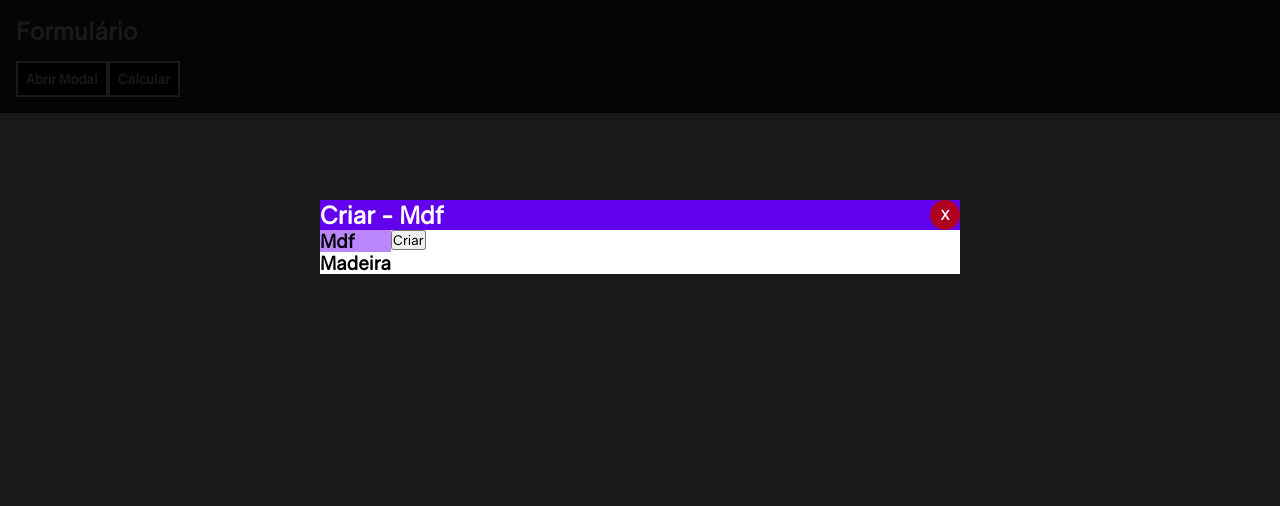
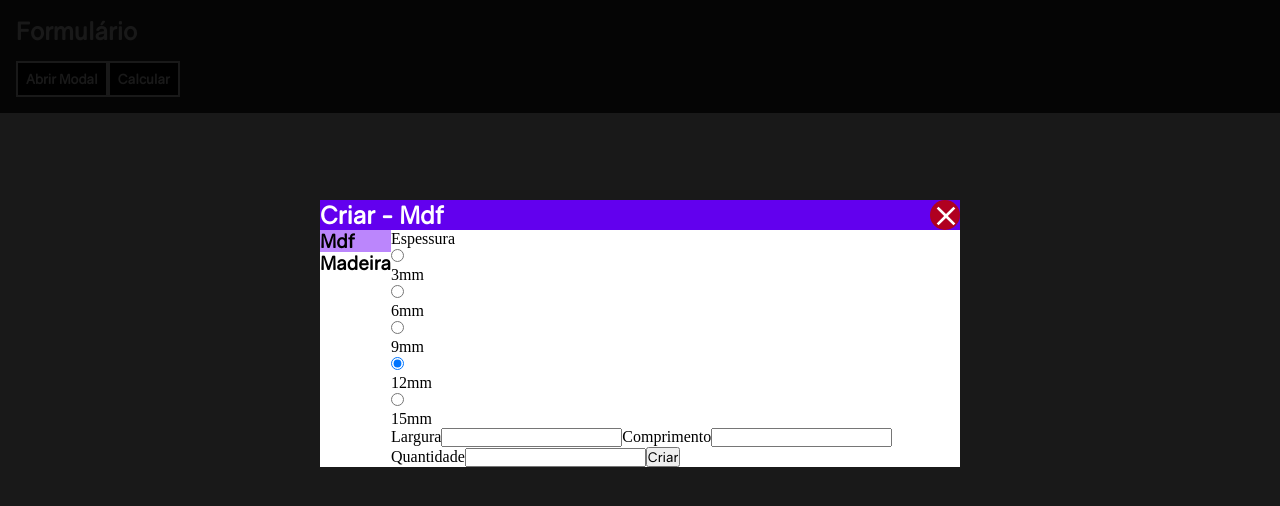
Before and after one commit to BrunoBecoski/marcenaria, a React app: page / in a window 1280 px wide. Both pictures are taken after a click on the button "Abrir Modal". Built offline with nearby package versions, Linux system fonts and the light colour scheme.

Commit message:
Create InputRadio

```diff
--- a/package.json
+++ b/package.json
@@ -13,6 +13,7 @@
     "next": "12",
     "react": "^17.0.2",
     "react-dom": "^17.0.2",
+    "react-icons": "^4.3.1",
     "styled-components": "^5.3.0"
   },
   "devDependencies": {
--- /dev/null
+++ b/src/components/InputRadio/index.tsx
@@ -0,0 +1,30 @@
+import React from "react";
+import { Field, Radio, Label } from "./styles";
+
+type InputRadioProps =  {
+	name: string;
+  value: string;
+  setThickness: (value: string) => void
+}  &  React.InputHTMLAttributes<HTMLInputElement>
+
+export function InputRadio({ value, setThickness, ...props}: InputRadioProps) {
+  return(
+    <Field>
+      <Radio>
+        <input
+          id={value}
+          value={value}
+          type="radio"
+          {...props}
+          onChange={(event) => setThickness(event.target.value)}
+        />
+        <div className="background">
+          <div className="outer-circle"></div>
+          <div className="inner-circle"></div>
+        </div>
+        <div className="ripple"></div>
+       </Radio>
+      <Label htmlFor={value}>{value}</Label>
+    </Field>
+  );
+}
--- /dev/null
+++ b/src/components/InputRadio/styles.ts
@@ -0,0 +1,7 @@
+import styled from 'styled-components';
+
+export const Field = styled.div``;
+
+export const Radio = styled.div``;
+
+export const Label = styled.label``;
--- a/src/components/ModalCreateInputBox/index.tsx
+++ b/src/components/ModalCreateInputBox/index.tsx
@@ -1,17 +1,24 @@
-import { useState } from 'react';
+import { useEffect, useState } from 'react';
+import { MdClose } from 'react-icons/md';
+
 import { Container, Header,  Main, NavBar, Content, Background } from './styles';
+import { InputRadio } from '../InputRadio';
 
 type ModalCreateInputBoxProps = {
   onClose: () => void;
 }
 
 export function ModalCreateInputBox({ onClose }: ModalCreateInputBoxProps) {
-
-  const [selectType, setSelectType] = useState('mdf')
+  const [selectType, setSelectType] = useState('mdf');
+  const [thickness, setThickness] = useState('12mm');
 
   function handleCreate() {
     console.log('submit');
- }
+  }
+
+  useEffect(() => {
+    console.log(thickness)
+  }, [thickness])
 
   return (
     <Background>
@@ -19,7 +26,9 @@ export function ModalCreateInputBox({ onClose }: ModalCreateInputBoxProps) {
       <Container>
         <Header>
           <h2>Criar - Mdf</h2>
-          <button onClick={onClose}>X</button>
+          <button onClick={onClose}>
+            <MdClose size='2rem'/>
+          </button>
         </Header>
 
         <Main>
@@ -31,6 +40,57 @@ export function ModalCreateInputBox({ onClose }: ModalCreateInputBoxProps) {
 
           <Content>
             <form onSubmit={handleCreate}>
+              <div>
+                Espessura
+                <InputRadio
+                  value="3mm"
+                  name="thickness"
+                  setThickness={setThickness}
+                />
+
+                <InputRadio
+                  value="6mm"
+                  name="thickness"
+                  setThickness={setThickness}
+                />
+
+                <InputRadio
+                  value="9mm"
+                  name="thickness"
+                  setThickness={setThickness}
+                />
+
+                <InputRadio
+                  value="12mm"
+                  name="thickness"
+                  defaultChecked
+                  setThickness={setThickness}
+                />
+
+                <InputRadio
+                  value="15mm"
+                  name="thickness"
+                  setThickness={setThickness}
+                />
+              </div>
+
+              <div>
+                <label>
+                  Largura
+                  <input />
+                </label>
+
+                <label>
+                  Comprimento
+                  <input />
+                </label>
+              </div>
+
+              <label>
+                Quantidade
+                <input />
+              </label>
+
               <button type="submit">Criar</button>
             </form>
           </Content>
--- a/src/styles/global.ts
+++ b/src/styles/global.ts
@@ -31,6 +31,9 @@ export const GlobalStyle = createGlobalStyle`
 
   html {
     background-color: var(--color-background);
+
+
+    font-size: 16px;
   }
 
   h1, h2, h3, h4, h5, h6 {
```
Also changed, not shown: 1 other file.
